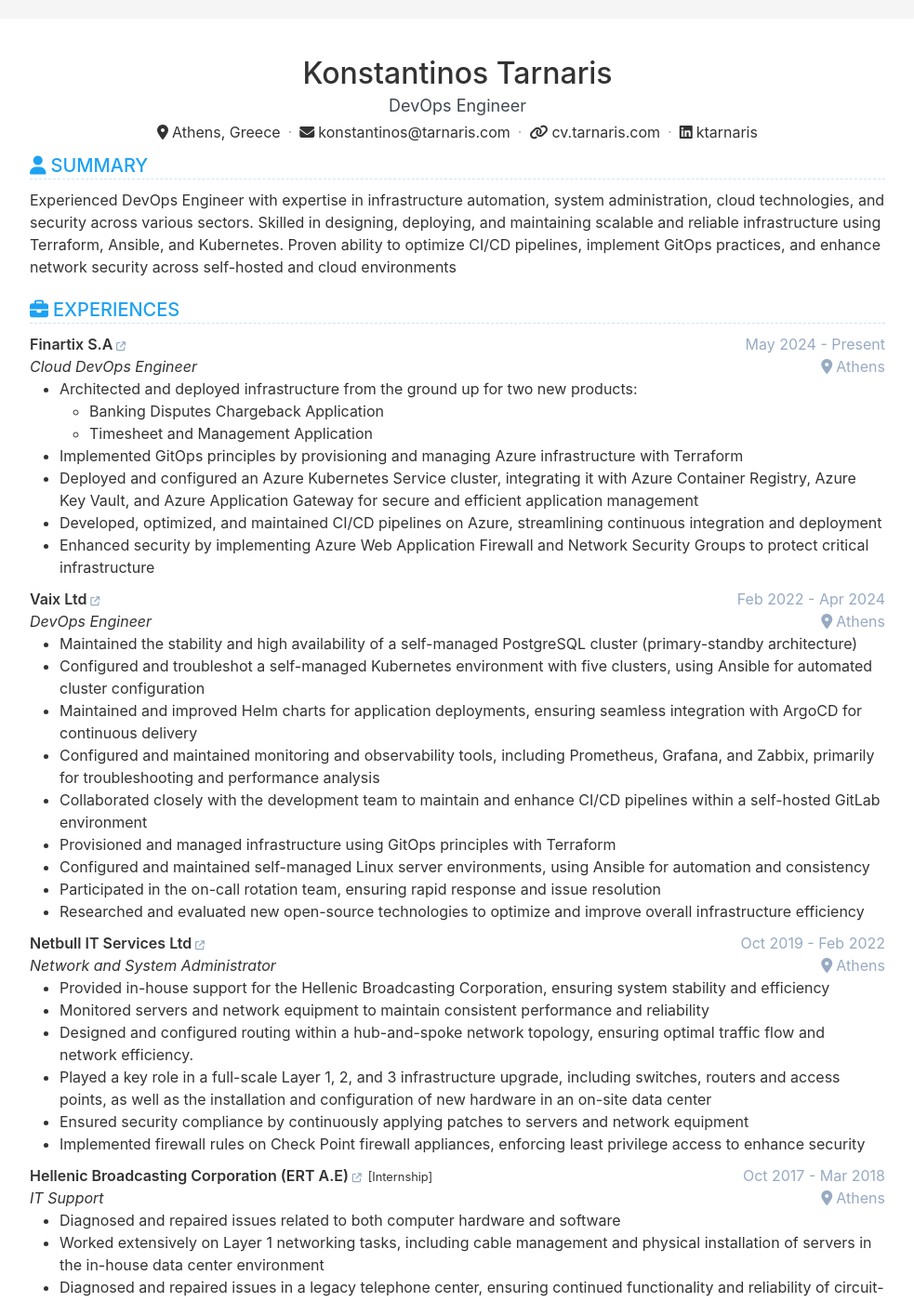
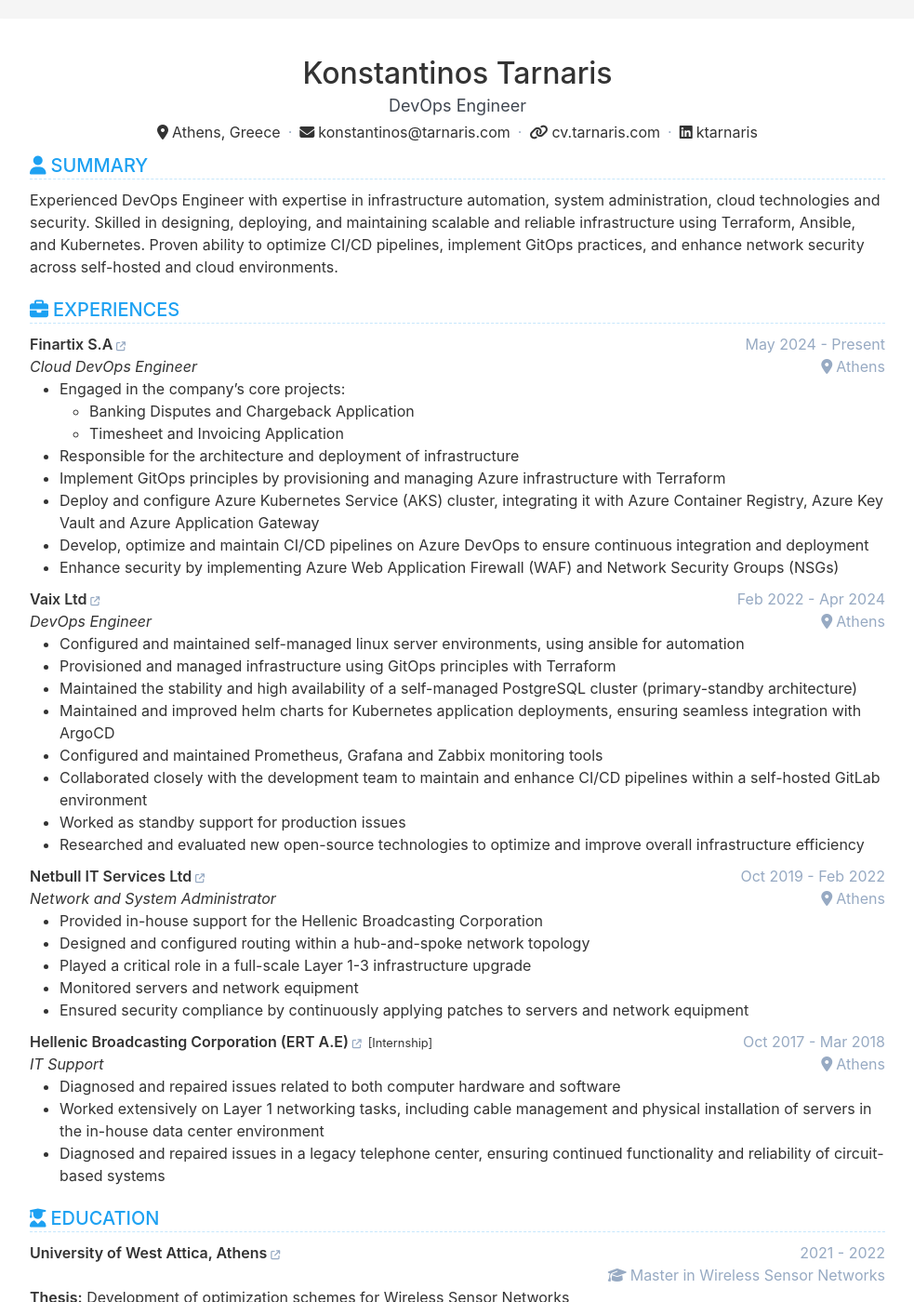
Before and after one commit to ktarnaris/cv, a Jekyll site: the page built from index.html, in a window 1280 px wide and 1400 px high. Shown: the whole window at 93% size, without its empty margins (148-1131 px from the left). Built offline with Jekyll 4.4.1, drawn with Linux system fonts in a browser that asks for light colours.

Commit message:
re-phrase

```diff
--- a/_data/data.yml
+++ b/_data/data.yml
@@ -20,9 +20,9 @@ profile:
   order: 1
   title: Summary
   description: |
-    Experienced DevOps Engineer with expertise in infrastructure automation, system administration, cloud technologies, and security across various sectors.
+    Experienced DevOps Engineer with expertise in infrastructure automation, system administration, cloud technologies and security.
     Skilled in designing, deploying, and maintaining scalable and reliable infrastructure using Terraform, Ansible, and Kubernetes. Proven ability to optimize CI/CD pipelines,
-    implement GitOps practices, and enhance network security across self-hosted and cloud environments
+    implement GitOps practices, and enhance network security across self-hosted and cloud environments.
 
 experience:
   show: true
@@ -35,13 +35,14 @@ experience:
       role: Cloud DevOps Engineer
       location: Athens
       description: |
-        - Architected and deployed infrastructure from the ground up for two new products:
-          - Banking Disputes Chargeback Application
-          - Timesheet and Management Application
-        - Implemented GitOps principles by provisioning and managing Azure infrastructure with Terraform
-        - Deployed and configured an Azure Kubernetes Service cluster, integrating it with Azure Container Registry, Azure Key Vault, and Azure Application Gateway for secure and efficient application management
-        - Developed, optimized, and maintained CI/CD pipelines on Azure, streamlining continuous integration and deployment
-        - Enhanced security by implementing Azure Web Application Firewall and Network Security Groups to protect critical infrastructure
+        - Engaged in the company’s core projects:
+          - Banking Disputes and Chargeback Application
+          - Timesheet and Invoicing Application
+        - Responsible for the architecture and deployment of infrastructure
+        - Implement GitOps principles by provisioning and managing Azure infrastructure with Terraform
+        - Deploy and configure Azure Kubernetes Service (AKS) cluster, integrating it with Azure Container Registry, Azure Key Vault and Azure Application Gateway
+        - Develop, optimize and maintain CI/CD pipelines on Azure DevOps to ensure continuous integration and deployment
+        - Enhance security by implementing Azure Web Application Firewall (WAF) and Network Security Groups (NSGs)
 
     - company: Vaix Ltd
       link: "https://linkedin.com/company/vaix-limited"
@@ -49,14 +50,13 @@ experience:
       role: DevOps Engineer
       location: Athens
       description: |
+        - Configured and maintained self-managed linux server environments, using ansible for automation
+        - Provisioned and managed infrastructure using GitOps principles with Terraform
         - Maintained the stability and high availability of a self-managed PostgreSQL cluster (primary-standby architecture)
-        - Configured and troubleshot a self-managed Kubernetes environment with five clusters, using Ansible for automated cluster configuration
-        - Maintained and improved Helm charts for application deployments, ensuring seamless integration with ArgoCD for continuous delivery
-        - Configured and maintained monitoring and observability tools, including Prometheus, Grafana, and Zabbix, primarily for troubleshooting and performance analysis
+        - Maintained and improved helm charts for Kubernetes application deployments, ensuring seamless integration with ArgoCD
+        - Configured and maintained Prometheus, Grafana and Zabbix monitoring tools
         - Collaborated closely with the development team to maintain and enhance CI/CD pipelines within a self-hosted GitLab environment
-        - Provisioned and managed infrastructure using GitOps principles with Terraform
-        - Configured and maintained self-managed Linux server environments, using Ansible for automation and consistency
-        - Participated in the on-call rotation team, ensuring rapid response and issue resolution
+        - Worked as standby support for production issues
         - Researched and evaluated new open-source technologies to optimize and improve overall infrastructure efficiency
 
     - company: Netbull IT Services Ltd
@@ -65,12 +65,11 @@ experience:
       role: Network and System Administrator
       location: Athens
       description: |
-        - Provided in-house support for the Hellenic Broadcasting Corporation, ensuring system stability and efficiency
-        - Monitored servers and network equipment to maintain consistent performance and reliability
-        - Designed and configured routing within a hub-and-spoke network topology, ensuring optimal traffic flow and network efficiency.
-        - Played a key role in a full-scale Layer 1, 2, and 3 infrastructure upgrade, including switches, routers and access points, as well as the installation and configuration of new hardware in an on-site data center
+        - Provided in-house support for the Hellenic Broadcasting Corporation
+        - Designed and configured routing within a hub-and-spoke network topology
+        - Played a critical role in a full-scale Layer 1-3 infrastructure upgrade
+        - Monitored servers and network equipment
         - Ensured security compliance by continuously applying patches to servers and network equipment
-        - Implemented firewall rules on Check Point firewall appliances, enforcing least privilege access to enhance security
 
     - company: Hellenic Broadcasting Corporation (ERT A.E)
       link: "https://www.linkedin.com/company/ert-s.a.-hellenic-broadcasting-corporation/posts/"
--- a/_includes/footer.html
+++ b/_includes/footer.html
@@ -1,6 +1,4 @@
 <footer class="footer">
   <span>Updated:&nbsp;</span>
   <span>{{ site.time | date: site.date_format | default: "%Y-%m-%d" }}</span>
-  <i class="fa-solid fa-heart fa-beat-fade"></i>
-  <a href="https://github.com/tarrex/online-resume" target="_blank">Online-Resume</a>
 </footer>
```
